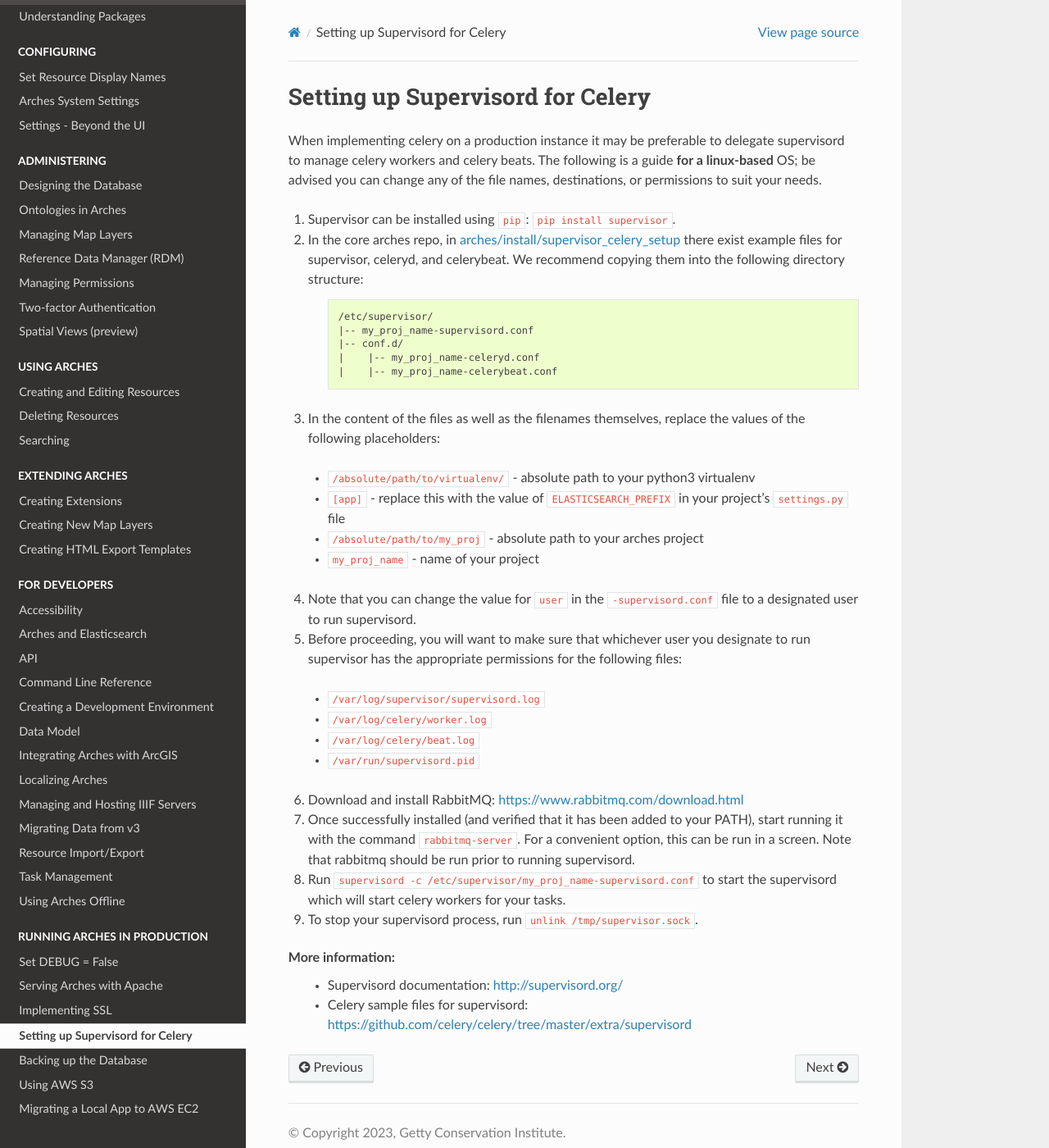
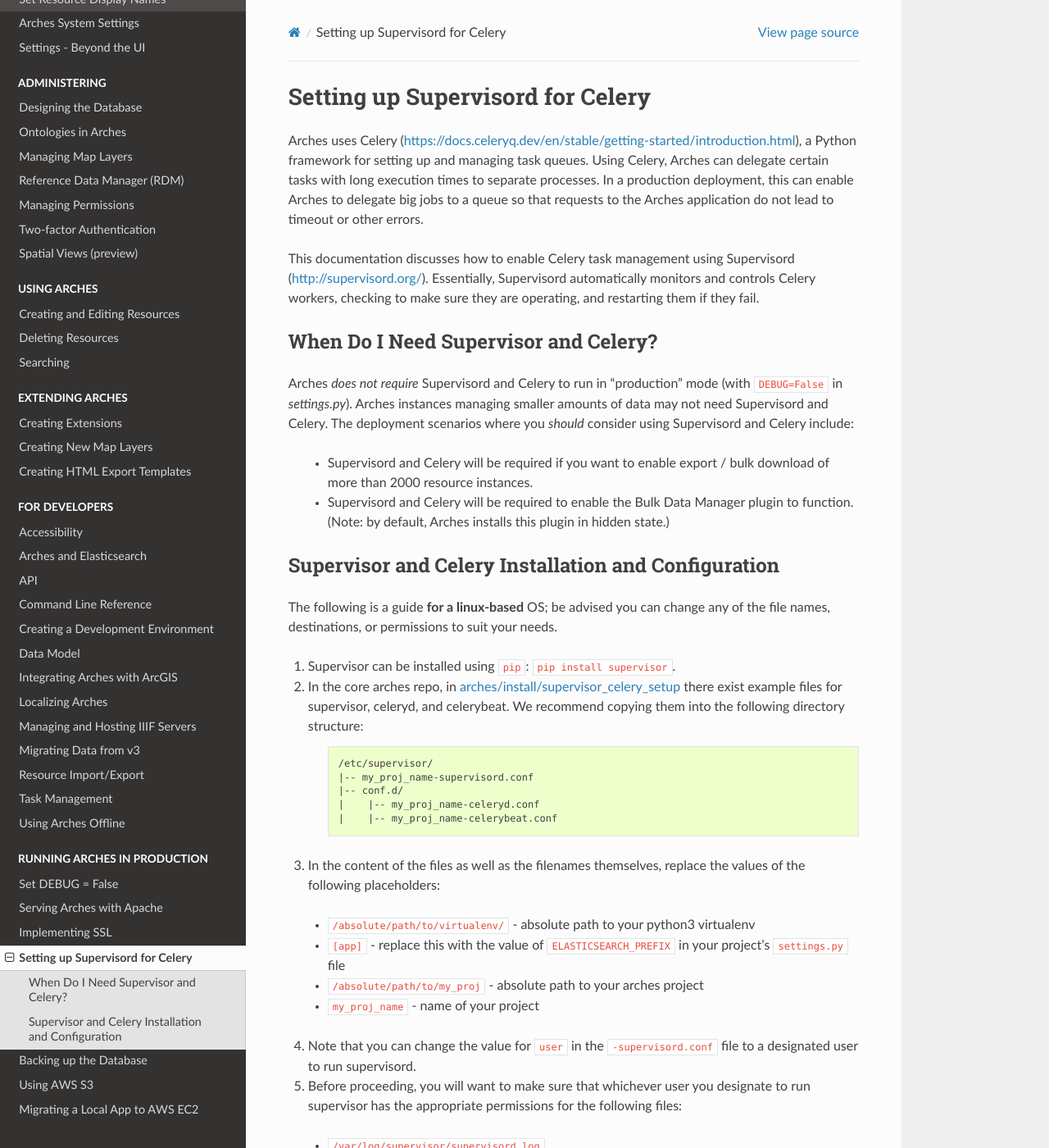
Before and after one commit to archesproject/arches-docs, a Sphinx documentation site: the page built from docs/setting-up-supervisord-for-celery.txt, in a window 1280 px wide and 1400 px high. Shown: the whole window at 82% size. Built offline with Sphinx 7.4.7 and the Read the Docs theme 2.0.0, drawn with Linux system fonts in a browser that asks for light colours; some of the changed text lies outside the part shown.

Commit message:
Added deployment needs, management, syntax fix

```diff
--- a/docs/setting-up-supervisord-for-celery.txt
+++ b/docs/setting-up-supervisord-for-celery.txt
@@ -4,7 +4,25 @@
 Setting up Supervisord for Celery
 #################################
 
-When implementing celery on a production instance it may be preferable to delegate supervisord to manage celery workers and celery beats. The following is a guide **for a linux-based** OS; be advised you can change any of the file names, destinations, or permissions to suit your needs.
+Arches uses Celery (https://docs.celeryq.dev/en/stable/getting-started/introduction.html), a Python framework for setting up and managing task queues. Using Celery,
+Arches can delegate certain tasks with long execution times to separate processes. In a production deployment, this can enable Arches to delegate big jobs to a
+queue so that requests to the Arches application do not lead to timeout or other errors.
+
+This documentation discusses how to enable Celery task management using Supervisord (http://supervisord.org/). Essentially, Supervisord automatically monitors and controls Celery workers, checking to make sure they are operating, and restarting them if they fail.
+
+
+When Do I Need Supervisor and Celery?
+=====================================
+Arches *does not require* Supervisord and Celery to run in "production" mode (with ``DEBUG=False`` in `settings.py`). Arches instances managing smaller amounts of data may not need Supervisord and Celery. The deployment scenarios where you *should* consider using Supervisord and Celery include:
+
+ * Supervisord and Celery will be required if you want to enable export / bulk download of more than 2000 resource instances.
+ * Supervisord and Celery will be required to enable the Bulk Data Manager plugin to function. (Note: by default, Arches installs this plugin in hidden state.)
+
+
+
+Supervisor and Celery Installation and Configuration
+====================================================
+The following is a guide **for a linux-based** OS; be advised you can change any of the file names, destinations, or permissions to suit your needs.
 
 
 1. Supervisor can be installed using ``pip``: ``pip install supervisor``.
@@ -49,7 +67,24 @@
 8. Run ``supervisord -c /etc/supervisor/my_proj_name-supervisord.conf`` to start the supervisord which will start celery workers for your tasks.
 
 
-9. To stop your supervisord process, run ``unlink /tmp/supervisor.sock``.
+9. To check and stop your supervisord process, please review the following:
+
+    a. To check on the status of celery (workers): ``supervisorctl -c /etc/supervisor/my_project-supervisor.conf status``
+    b. To restart celery workers: ``supervisorctl -c /etc/supervisor/my_project-supervisor.conf restart celery``
+    c. To stop celery workers: ``supervisorctl -c /etc/supervisor/my_project-supervisor.conf stop celery``
+    d. To shut down supervisord (and the celery processes it controls): ``unlink /tmp/supervisor.sock``
+
+
+Known Issue with Arches Celery Configurations Celerybeat:
+    The default configuration files in the `conf.d` directory discussed above have need updating. Version 5 and later of celery has a revised order of arguments in using celery commands (see: https://github.com/archesproject/arches/issues/9202).
+
+    * The corrected syntax (celery >=5x) for the command at the top of `my_proj_name-celeryd.conf` looks like:
+      ``/usr/local/bin/celery -A my_proj_name.celery worker --loglevel=INFO``
+
+    * The corrected syntax (celery >=5x) for the command at the top of `my_proj_name-celerybeat.conf` looks like:
+      ``/usr/local/bin/celery -A my_proj_name.celery beat --schedule=/tmp/celerybeat-schedule --loglevel=INFO --pidfile=/tmp/celerybeat.pid``
+
+    After fixing the command syntax, the celery worker will likely function. However, you may still have trouble getting celery beat to work (https://github.com/archesproject/arches/issues/9243). Celery beat schedules periodic tasks (much like a `crontab` in a Linux operating system) using a Python implementation. In many cases, you may not need celery beat and may notice no trouble. However, if you have workarounds or fixes, please let us know!
 
 
 More information:
```
